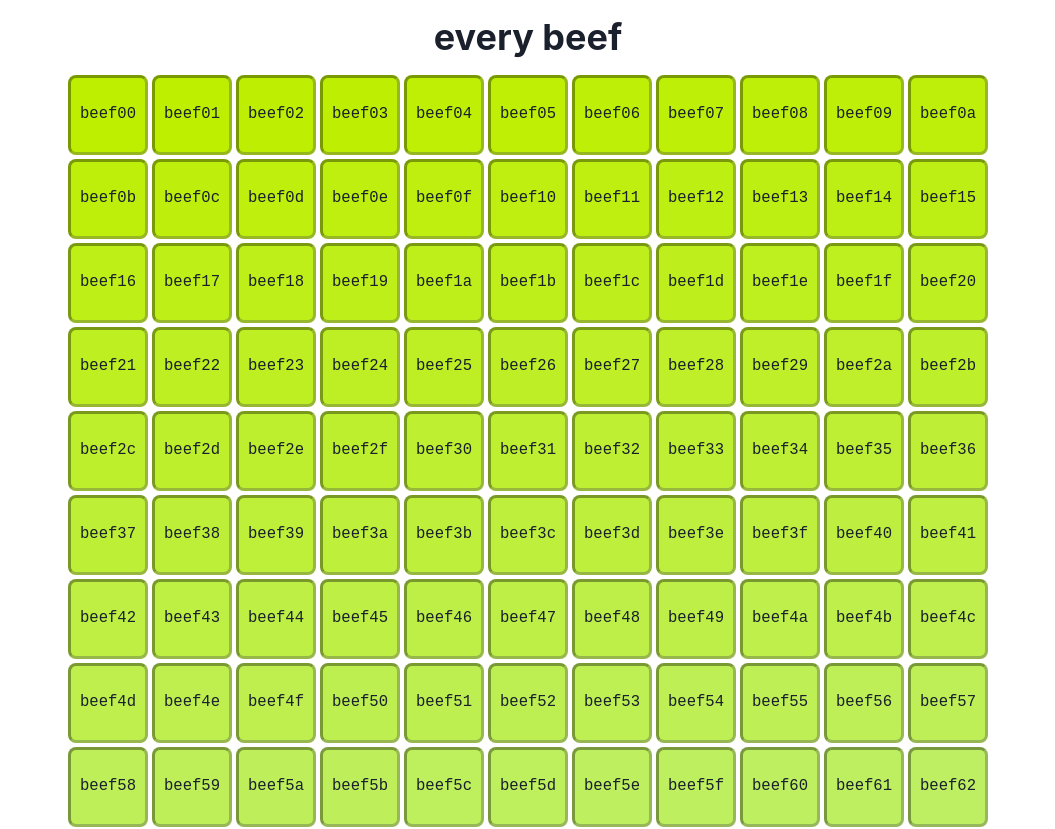
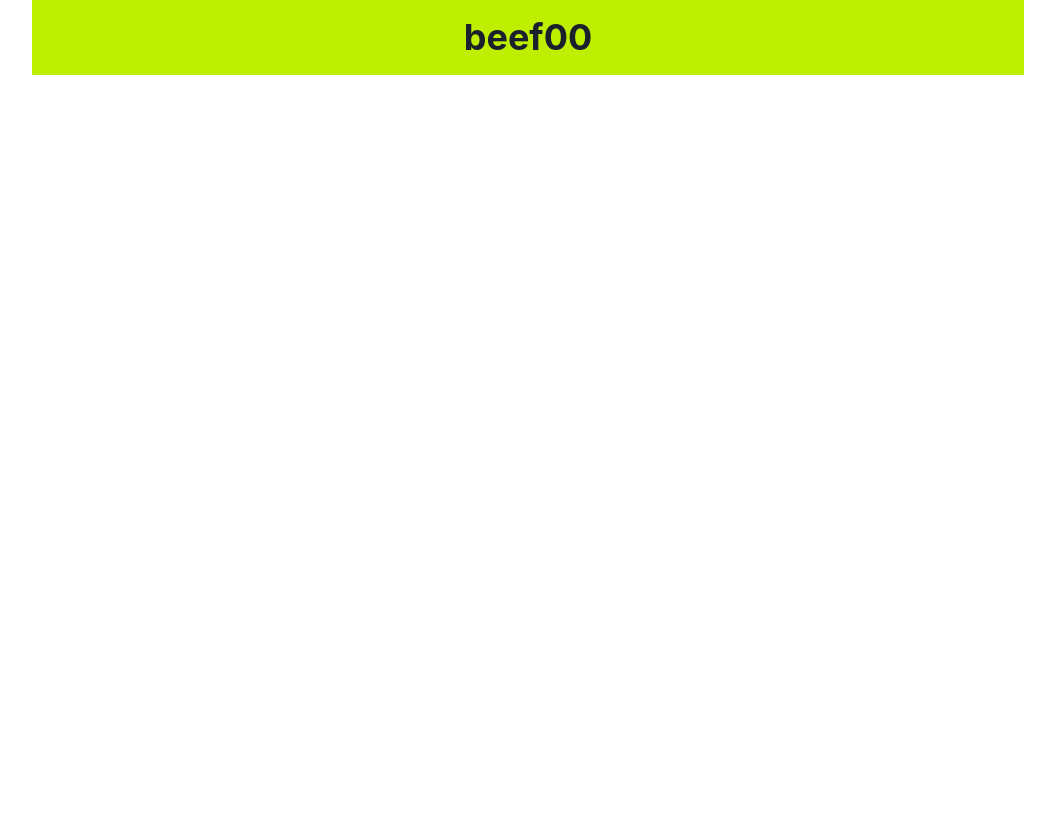
Before and after one commit to frankalbenesius/everybeef, a React (Vite) app: page /beefs/beef00 in a window 1280 px wide. Shown: the top 829 px of the page, without its empty margins (112-1167 px from the left). After the commit the page ends 800 px from the top, so only its background shows below. Built offline with nearby package versions, Linux system fonts and the light colour scheme.

Commit message:
Add beef pages!

```diff
--- a/package.json
+++ b/package.json
@@ -22,6 +22,7 @@
   "devDependencies": {
     "@types/react": "^17.0.30",
     "@types/react-dom": "^17.0.9",
+    "@types/react-router-dom": "5.3.1",
     "husky": "^7.0.2",
     "lint-staged": "^11.2.3",
     "parcel": "2.0.0",
@@ -33,7 +34,8 @@
     "@emotion/styled": "11.3.0",
     "framer-motion": "4.1.17",
     "react": "17.0.2",
-    "react-dom": "17.0.2"
+    "react-dom": "17.0.2",
+    "react-router-dom": "5.3.0"
   },
   "lint-staged": {
     "*.{ts,tsx,jsx,js,css,md,html}": "prettier --write"
--- a/src/App.tsx
+++ b/src/App.tsx
@@ -1,21 +1,28 @@
-import { Container, Heading, Wrap, WrapItem } from "@chakra-ui/layout";
-import { Beef } from "./components/Beef";
-import { getAllBeefs } from "./util/getAllBeefs";
+import { Container } from "@chakra-ui/react";
+import React from "react";
+import {
+  BrowserRouter as Router,
+  Switch,
+  Route,
+  Redirect,
+} from "react-router-dom";
+import { BeefPage } from "./pages/BeefPage";
+import { IndexPage } from "./pages/IndexPage";
 
 export function App() {
-  const beefs = getAllBeefs();
   return (
-    <Container maxW="container.lg">
-      <Heading textAlign="center" py={4}>
-        every beef
-      </Heading>
-      <Wrap spacing={1} justify="center">
-        {beefs.map((beef) => (
-          <WrapItem key={beef}>
-            <Beef id={beef} />
-          </WrapItem>
-        ))}
-      </Wrap>
-    </Container>
+    <Router>
+      <Container maxW="container.lg">
+        <Switch>
+          <Route path="/beefs/:id">
+            <BeefPage />
+          </Route>
+          <Route exact path="/">
+            <IndexPage />
+          </Route>
+          <Redirect to="/" />
+        </Switch>
+      </Container>
+    </Router>
   );
 }
--- a/src/components/Beef.tsx
+++ /dev/null
@@ -1,26 +0,0 @@
-import { Flex } from "@chakra-ui/react";
-
-type Props = {
-  id: string;
-};
-
-export const Beef = ({ id }: Props) => {
-  return (
-    <Flex
-      p={2}
-      bgColor={`#${id}`}
-      minW={20}
-      minH={20}
-      alignItems="center"
-      justifyContent="center"
-      fontFamily="monospace"
-      fontSize="larger"
-      borderRadius="lg"
-      borderWidth="medium"
-      borderColor="blackAlpha.500"
-      borderStyle="inset"
-    >
-      {id}
-    </Flex>
-  );
-};
--- /dev/null
+++ b/src/components/BeefSquare.tsx
@@ -0,0 +1,28 @@
+import { Flex, LinkBox, LinkOverlay } from "@chakra-ui/react";
+
+type Props = {
+  id: string;
+};
+
+export const BeefSquare = ({ id }: Props) => {
+  return (
+    <LinkBox>
+      <Flex
+        p={2}
+        bgColor={`#${id}`}
+        minW={20}
+        minH={20}
+        alignItems="center"
+        justifyContent="center"
+        fontFamily="monospace"
+        fontSize="larger"
+        borderRadius="lg"
+        borderWidth="medium"
+        borderColor="blackAlpha.500"
+        borderStyle="inset"
+      >
+        <LinkOverlay href={`/beefs/${id}`}>{id}</LinkOverlay>
+      </Flex>
+    </LinkBox>
+  );
+};
--- /dev/null
+++ b/src/pages/BeefPage.tsx
@@ -0,0 +1,29 @@
+import { Box, Heading, Center } from "@chakra-ui/react";
+import React from "react";
+import { useParams } from "react-router";
+import { getAllBeefs } from "../util/getAllBeefs";
+
+const allBeefs = getAllBeefs();
+
+export const BeefPage = () => {
+  const { id } = useParams<{ id: string }>();
+  const isValidBeef = allBeefs.includes(id);
+
+  if (!isValidBeef) {
+    return (
+      <Box>
+        <Heading textAlign="center" py={4}>
+          this is not a beef and you should be ashamed of yourself
+        </Heading>
+      </Box>
+    );
+  }
+
+  return (
+    <Box bg={`#${id}`}>
+      <Heading textAlign="center" py={4}>
+        {id}
+      </Heading>
+    </Box>
+  );
+};
--- /dev/null
+++ b/src/pages/IndexPage.tsx
@@ -0,0 +1,22 @@
+import { Box, Heading, Wrap, WrapItem } from "@chakra-ui/react";
+import React from "react";
+import { BeefSquare } from "../components/BeefSquare";
+import { getAllBeefs } from "../util/getAllBeefs";
+
+export const IndexPage = () => {
+  const beefs = getAllBeefs();
+  return (
+    <Box>
+      <Heading textAlign="center" py={4}>
+        every beef
+      </Heading>
+      <Wrap spacing={1} justify="center">
+        {beefs.map((beef) => (
+          <WrapItem key={beef}>
+            <BeefSquare id={beef} />
+          </WrapItem>
+        ))}
+      </Wrap>
+    </Box>
+  );
+};
```
Also changed, not shown: 1 other file (tests, documents, lock files or other folders).
